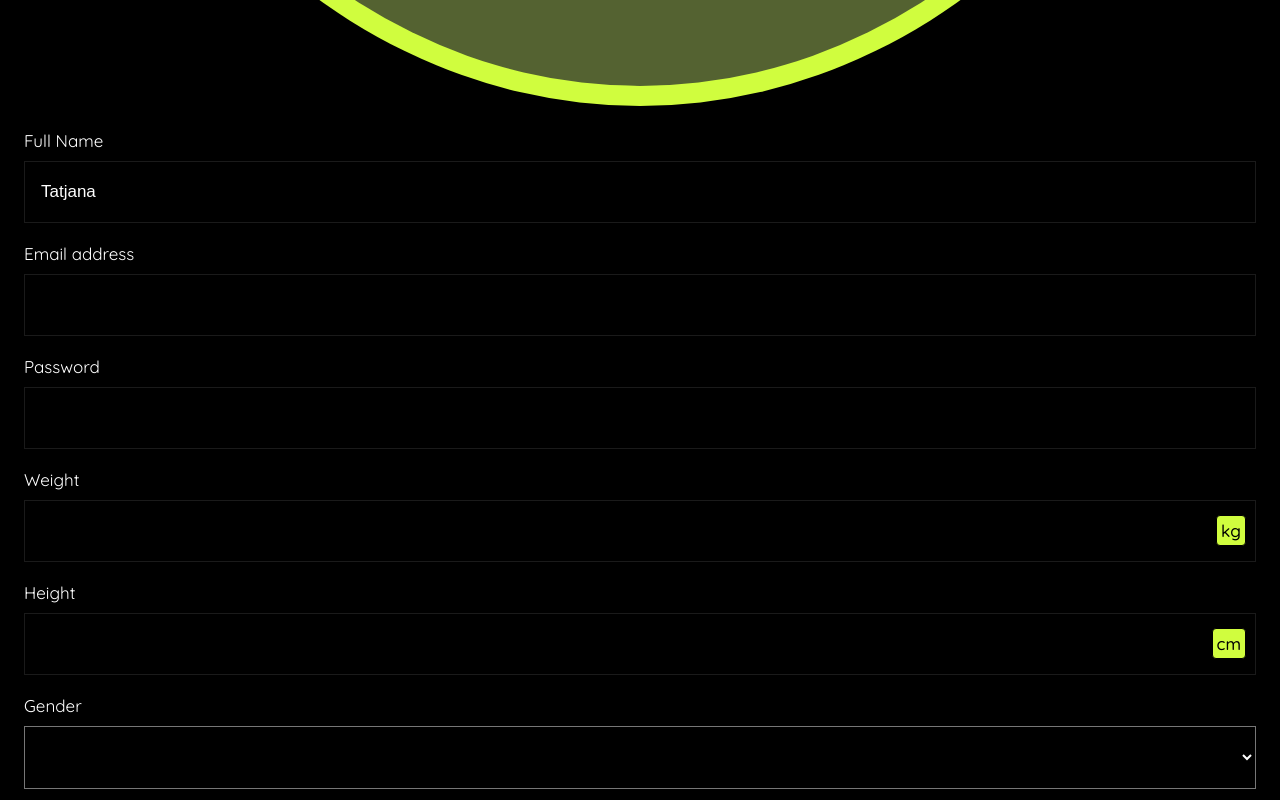
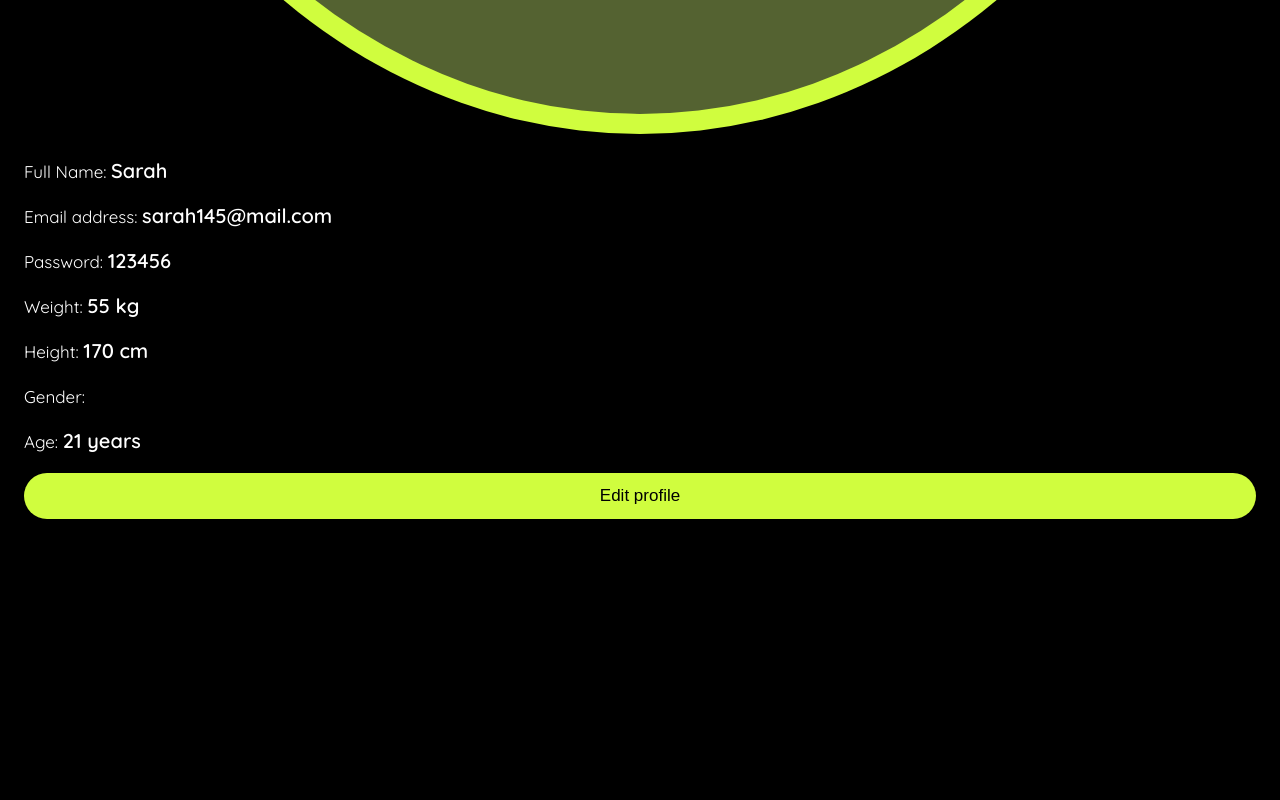
Before and after one commit to TackoBracko/crossfit-tracker-app, a React (Vite) app: page /edit in a window 1280 px wide. Shown: the part 1460-2260 px from the top of the page. After the commit the page ends 2011 px from the top, so only its background shows below. Built offline with nearby package versions, Linux system fonts and the light colour scheme.

Commit message:
some changes for save button

```diff
--- a/src/pages/Edit/EditProfile.module.css
+++ b/src/pages/Edit/EditProfile.module.css
@@ -13,7 +13,7 @@
 }
 
 .editFormSection {
-  margin: 24px;
+  padding: 32px 24px;
 }
 
 .editProfileImg {
@@ -31,16 +31,21 @@
   margin-bottom: 20px;
 }
 
-.inputFields input {
-  border: 1px solid #69696940;
-  margin-top: 10px;
-}
-
 .inputFields label {
   font-size: 17px;
 }
 
-.weightContainer {
+.inputFields input {
+  border-bottom: 1px solid #69696940;
+  margin-top: 10px;
+}
+
+.inputFields span {
+  font-size: 20px;
+  font-weight: 600;
+}
+
+.unitContainer {
   display: flex;
   position: relative;
 }
@@ -71,6 +76,8 @@
 }
 
 .customSelect select {
+  border: none;
+  border-bottom: 1px solid #69696940;
   width: 100%;
   font-size: 17px;
   font-weight: 500;
--- a/src/pages/Edit/index.jsx
+++ b/src/pages/Edit/index.jsx
@@ -6,16 +6,19 @@ import { NavLink, Form } from 'react-router-dom';
 
 export default function EditiProfilePage() {
   const [userEditData, setUserEditData] = useState({
-    name: 'Tatjana',
-    email: '',
-    password: '',
-    weight: '',
-    height: '',
-    age: '',
+    name: 'Sarah',
+    email: 'sarah145@mail.com',
+    password: '123456',
+    weight: '55',
+    height: '170',
+    gender: '',
+    age: '21',
   });
+  const [isEditing, setIsEditing] = useState(false);
 
   const handleEditSubmit = (e) => {
     e.preventDefault();
+    setIsEditing(!isEditing);
     console.log(userEditData);
   };
 
@@ -31,7 +34,7 @@ export default function EditiProfilePage() {
       <header className={classes.editHeader}>
         <ul className={classes.back}>
           <li>
-            <NavLink to="/">
+            <NavLink to="/profile">
               <img src={backArrow} alt="Sign for back" />
             </NavLink>
           </li>
@@ -46,54 +49,74 @@ export default function EditiProfilePage() {
 
         <Form className={classes.editForm} onSubmit={handleEditSubmit}>
           <div className={classes.inputFields}>
-            <label>Full Name</label>
-            <input name="name" type="text" onChange={handleEditData} value={userEditData.name} />
+            <label>Full Name: </label>
+            {isEditing ? <input name="name" type="text" onChange={handleEditData} value={userEditData.name} /> : <span>{userEditData.name}</span>}
           </div>
 
           <div className={classes.inputFields}>
-            <label>Email address</label>
-            <input name="email" type="email" onChange={handleEditData} value={userEditData.email} />
+            <label>Email address: </label>
+            {isEditing ? <input name="email" type="email" onChange={handleEditData} value={userEditData.email} /> : <span>{userEditData.email}</span>}
           </div>
 
           <div className={classes.inputFields}>
-            <label>Password</label>
+            <label>Password: </label>
+            {isEditing ? (
               <input name="password" type="text" onChange={handleEditData} value={userEditData.password} />
+            ) : (
+              <span>{userEditData.password}</span>
+            )}
           </div>
 
           <div className={classes.inputFields}>
-            <label>Weight</label>
-            <div className={classes.weightContainer}>
+            <label>Weight: </label>
+            {isEditing ? (
+              <div className={classes.unitContainer}>
                 <input name="weight" type="number" onChange={handleEditData} value={userEditData.weight} />
                 <span className={classes.unit}>kg</span>
               </div>
+            ) : (
+              <span>{userEditData.weight} kg</span>
+            )}
           </div>
 
           <div className={classes.inputFields}>
-            <label>Height</label>
-            <div className={classes.weightContainer}>
+            <label>Height: </label>
+            {isEditing ? (
+              <div className={classes.unitContainer}>
                 <input name="height" type="number" onChange={handleEditData} value={userEditData.height} />
                 <span className={classes.unit}>cm</span>
               </div>
+            ) : (
+              <span>{userEditData.height} cm</span>
+            )}
           </div>
 
           <div className={classes.inputFields}>
-            <label>Gender</label>
+            <label>Gender: </label>
+            {isEditing ? (
               <div className={classes.customSelect}>
-              <select name="gender">
-                <option></option>
-                <option>Male</option>
-                <option>Female</option>
+                <select name="gender" value={userEditData.gender} onChange={handleEditData}>
+                  <option value="">Select gender</option>
+                  <option value="Male">Male</option>
+                  <option value="Female">Female</option>
                 </select>
               </div>
+            ) : (
+              <span>{userEditData.gender}</span>
+            )}
           </div>
 
           <div className={classes.inputFields}>
-            <label>Age</label>
+            <label>Age: </label>
+            {isEditing ? (
               <input name="age" type="number" onChange={handleEditData} value={userEditData.age} />
+            ) : (
+              <span>{userEditData.age} years</span>
+            )}
           </div>
 
           <button type="submit" className={classes.saveBtn}>
-            Save
+            {isEditing ? 'Save profile' : 'Edit profile'}
           </button>
         </Form>
       </section>
```
Lines whose indentation alone changed are shown as unchanged.
